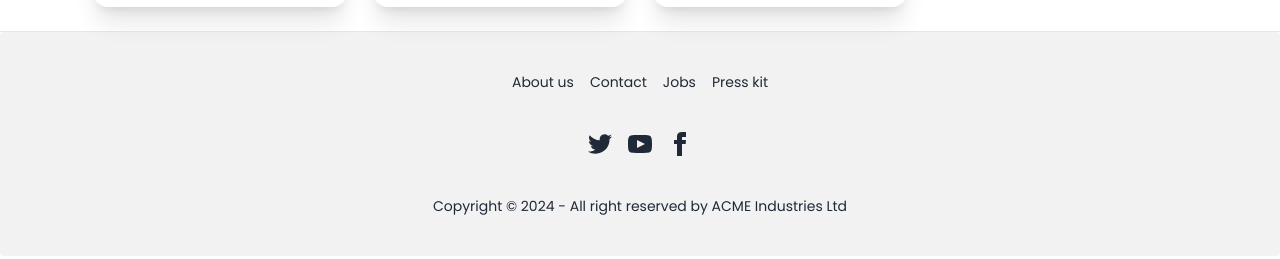
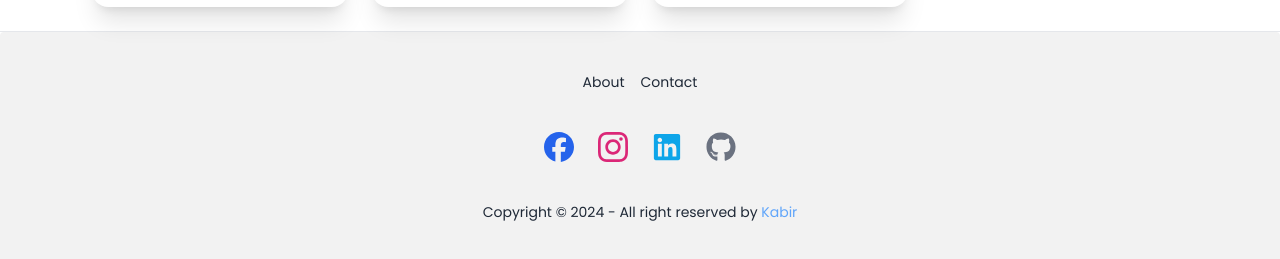
Before and after one commit to imrankabir02/book-store-MERN, a React (Vite) app in the folder Frontend/: page /course in a window 1280 px wide. Shown: the part 1903-2162 px from the top of the page. Built offline with nearby package versions, Linux system fonts and the light colour scheme.

Commit message:
code updated

```diff
--- a/Frontend/package.json
+++ b/Frontend/package.json
@@ -12,6 +12,7 @@
   "dependencies": {
     "react": "^18.3.1",
     "react-dom": "^18.3.1",
+    "react-icons": "^5.3.0",
     "react-router-dom": "^6.27.0",
     "react-slick": "^0.30.2",
     "slick-carousel": "^1.8.1"
--- a/Frontend/src/components/Course.jsx
+++ b/Frontend/src/components/Course.jsx
@@ -6,8 +6,8 @@ import { Link } from 'react-router-dom'
 export default function Course() {
     return (
         <>
-            <div className='max-w-screen-2xl container mx-auto md:px-20 px-4'>
-                <div className='text-2xl font-semibold mt-28 text-center space-y-2'>
+            <div className='container px-4 mx-auto max-w-screen-2xl md:px-20'>
+                <div className='space-y-2 text-2xl font-semibold text-center mt-28'>
                     <h1>
                         Hey, Congo! Start Learning!
                     </h1>
@@ -18,10 +18,9 @@ export default function Course() {
                         <button className='text-sm font-normal cursor-pointer rounded-lg border-[1px] hover:bg-blue-500 hover:text-white duration-200 px-2 py-1'>
                             Back
                         </button>
-
                     </Link>
                 </div>
-                <div className='mt-12 grid grid-cols-1 md:grid-cols-4'>
+                <div className='grid grid-cols-1 mt-12 md:grid-cols-4'>
                     {
                         list.map((item) => (
 
--- a/Frontend/src/components/Footer.jsx
+++ b/Frontend/src/components/Footer.jsx
@@ -1,56 +1,41 @@
 import React from 'react'
+import { FaLinkedin, FaGithub } from "react-icons/fa";
+import { SiFacebook, SiInstagram } from "react-icons/si";
 
 export default function Footer() {
     return (
         <>
             <div>
                 <hr />
-                <footer className="footer footer-center bg-base-200 text-base-content rounded p-10">
+                <footer className="p-10 rounded footer footer-center bg-base-200 text-base-content">
                     <nav className="grid grid-flow-col gap-4">
-                        <a className="link link-hover">About us</a>
-                        <a className="link link-hover">Contact</a>
-                        <a className="link link-hover">Jobs</a>
-                        <a className="link link-hover">Press kit</a>
+                        <a href='/about' className="link link-hover">About</a>
+                        <a href='/contact' className="link link-hover">Contact</a>
                     </nav>
                     <nav>
-                        <div className="grid grid-flow-col gap-4">
-                            <a>
-                                <svg
-                                    xmlns="http://www.w3.org/2000/svg"
-                                    width="24"
-                                    height="24"
-                                    viewBox="0 0 24 24"
-                                    className="fill-current">
-                                    <path
-                                        d="M24 4.557c-.883.392-1.832.656-2.828.775 1.017-.609 1.798-1.574 2.165-2.724-.951.564-2.005.974-3.127 1.195-.897-.957-2.178-1.555-3.594-1.555-3.179 0-5.515 2.966-4.797 6.045-4.091-.205-7.719-2.165-10.148-5.144-1.29 2.213-.669 5.108 1.523 6.574-.806-.026-1.566-.247-2.229-.616-.054 2.281 1.581 4.415 3.949 4.89-.693.188-1.452.232-2.224.084.626 1.956 2.444 3.379 4.6 3.419-2.07 1.623-4.678 2.348-7.29 2.04 2.179 1.397 4.768 2.212 7.548 2.212 9.142 0 14.307-7.721 13.995-14.646.962-.695 1.797-1.562 2.457-2.549z"></path>
-                                </svg>
+                        <div className="flex items-center gap-6 text-3xl">
+                            <a href="https://www.facebook.com/imrankabir02/" target="_blank" rel="noopener noreferrer" className="text-blue-600 transition-all duration-500 transform hover:text-blue-400 hover:scale-110">
+                                <SiFacebook />
                             </a>
-                            <a>
-                                <svg
-                                    xmlns="http://www.w3.org/2000/svg"
-                                    width="24"
-                                    height="24"
-                                    viewBox="0 0 24 24"
-                                    className="fill-current">
-                                    <path
-                                        d="M19.615 3.184c-3.604-.246-11.631-.245-15.23 0-3.897.266-4.356 2.62-4.385 8.816.029 6.185.484 8.549 4.385 8.816 3.6.245 11.626.246 15.23 0 3.897-.266 4.356-2.62 4.385-8.816-.029-6.185-.484-8.549-4.385-8.816zm-10.615 12.816v-8l8 3.993-8 4.007z"></path>
-                                </svg>
+                            <a href="https://www.instagram.com/imrankabir02" target="_blank" rel="noopener noreferrer" className="text-pink-600 transition-all duration-500 transform hover:text-pink-600 hover:scale-110">
+                                <SiInstagram />
                             </a>
-                            <a>
-                                <svg
-                                    xmlns="http://www.w3.org/2000/svg"
-                                    width="24"
-                                    height="24"
-                                    viewBox="0 0 24 24"
-                                    className="fill-current">
-                                    <path
-                                        d="M9 8h-3v4h3v12h5v-12h3.642l.358-4h-4v-1.667c0-.955.192-1.333 1.115-1.333h2.885v-5h-3.808c-3.596 0-5.192 1.583-5.192 4.615v3.385z"></path>
-                                </svg>
+                            <a href="https://www.linkedin.com/in/imrankabir02" target="_blank" rel="noopener noreferrer" className="transition-all duration-500 transform text-sky-500 hover:text-sky-400 hover:scale-110">
+                                <FaLinkedin />
+                            </a>
+                            <a href="https://www.github.com/imrankabir02" target="_blank" rel="noopener noreferrer" className="text-gray-500 transition-all duration-500 transform hover:text-gray-300 hover:scale-110">
+                                <FaGithub />
                             </a>
                         </div>
                     </nav>
                     <aside>
-                        <p>Copyright © {new Date().getFullYear()} - All right reserved by ACME Industries Ltd</p>
+                        <p>Copyright © {new Date().getFullYear()} - All right reserved by {" "}
+                            <span className='text-blue-400'>
+                                <a href="https://imrankabir02.vercel.app/">
+                                    Kabir
+                                </a>
+                            </span>
+                        </p>
                     </aside>
                 </footer>
             </div>
```
Also changed, not shown: 1 other file (tests, documents, lock files or other folders).
